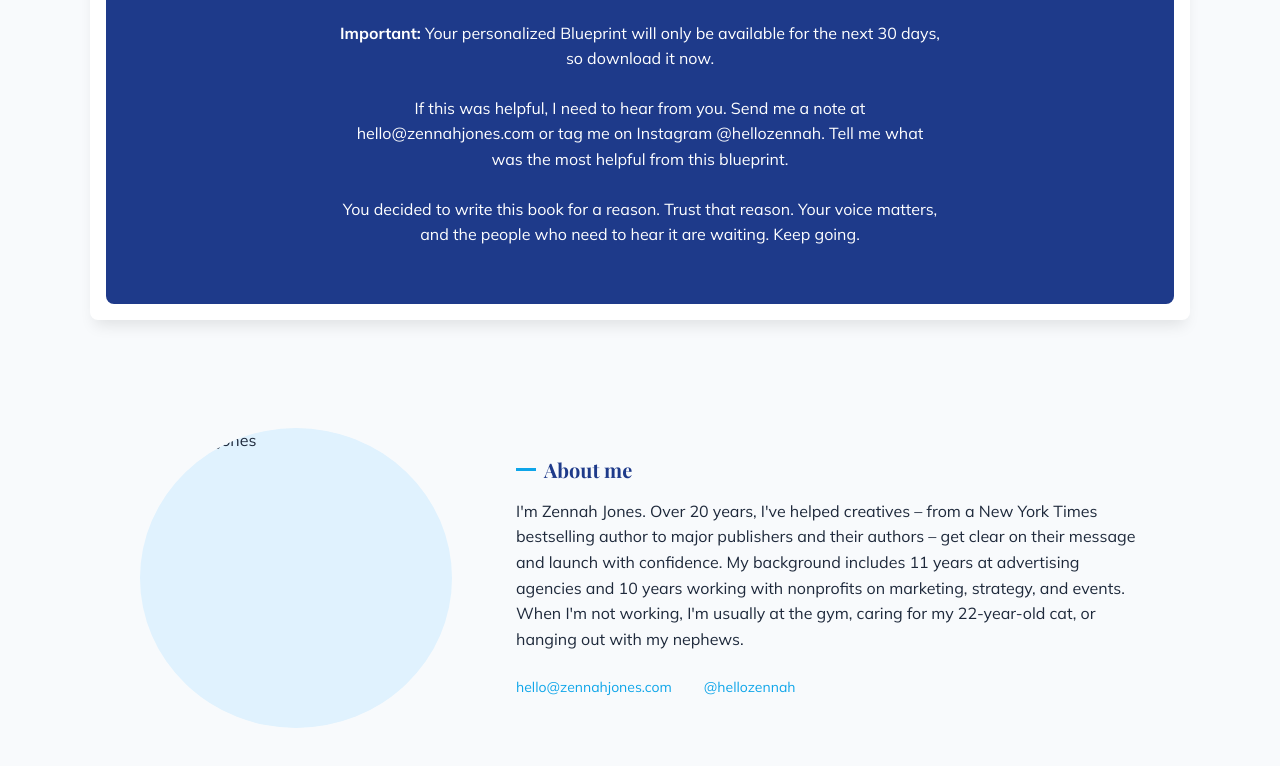
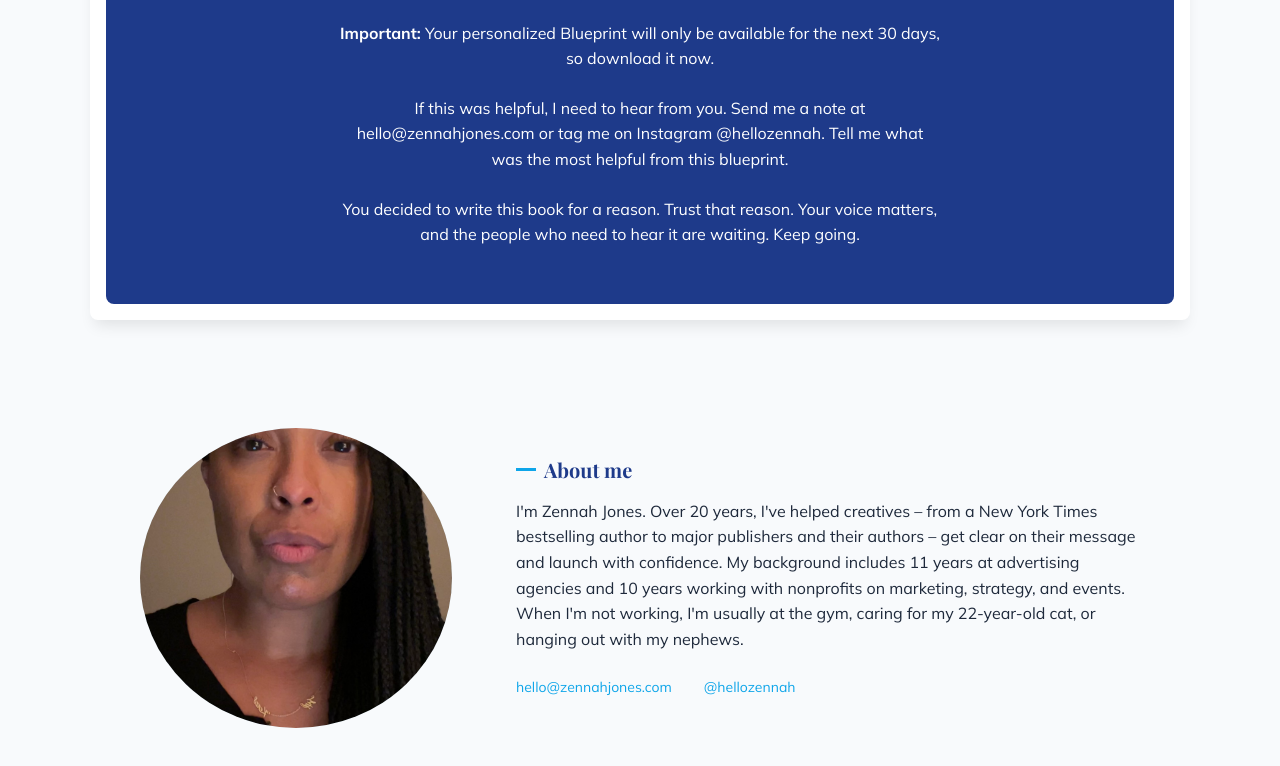
Before and after one commit to 455-12/zennahjones-website, a plain HTML site: page valerie/index.html in a window 1280 px wide. Shown: the part 3374-4140 px from the top of the page. Drawn offline with nearby package versions, Linux system fonts and the light colour scheme; a web font is replaced by a local one.

Commit message:
Update index with code to keep Z image.html

```diff
--- a/valerie/index.html
+++ b/valerie/index.html
@@ -1091,8 +1091,8 @@
   <section class="about-section">
     <div class="about-container">
       <div class="about-image">
-  <img src="./images/zennah-jones.jpg" alt="Zennah Jones" style="width: 100%; height: 100%; object-fit: cover;">
-</div>
+        <img src="/images/zennah-jones.jpg" alt="Zennah Jones" style="width: 100%; height: 100%; object-fit: cover;">
+      </div>
       <div class="about-content">
         <h2 class="about-title">About me</h2>
         <p class="about-text">
```
